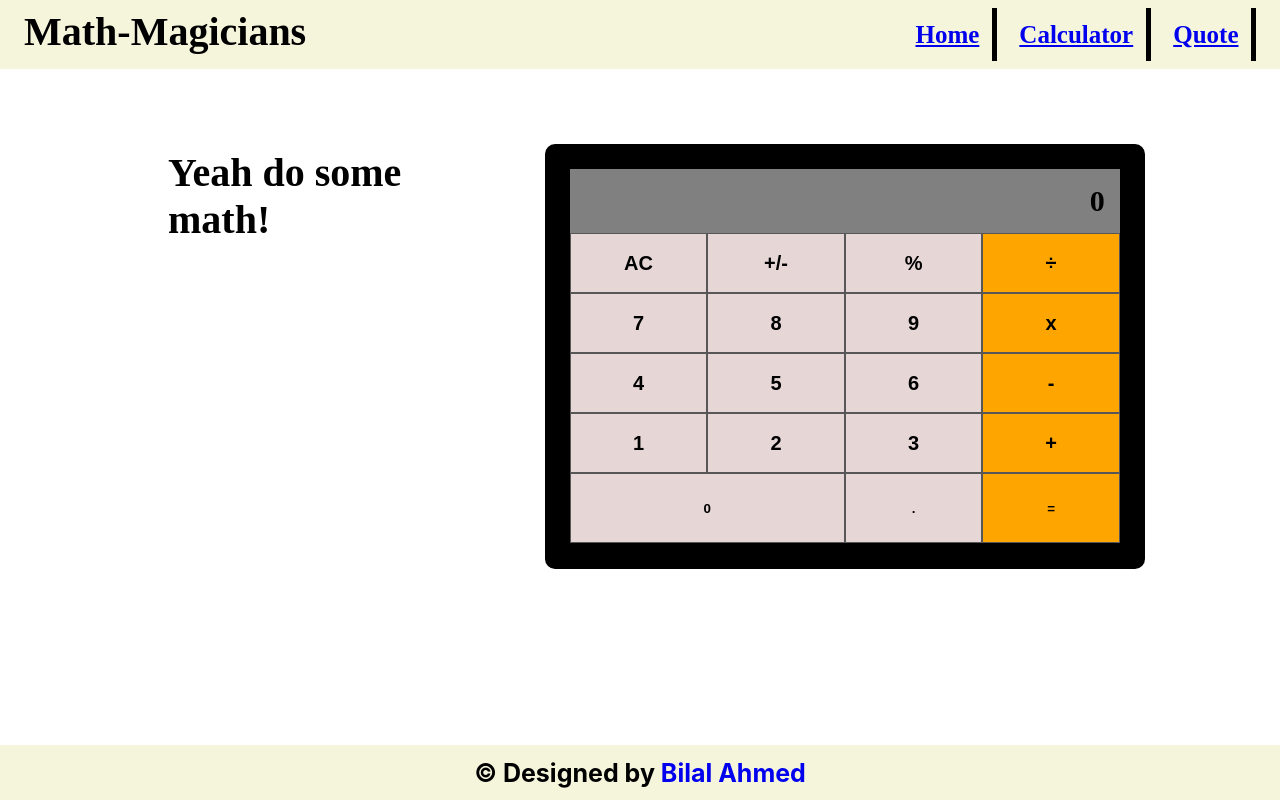
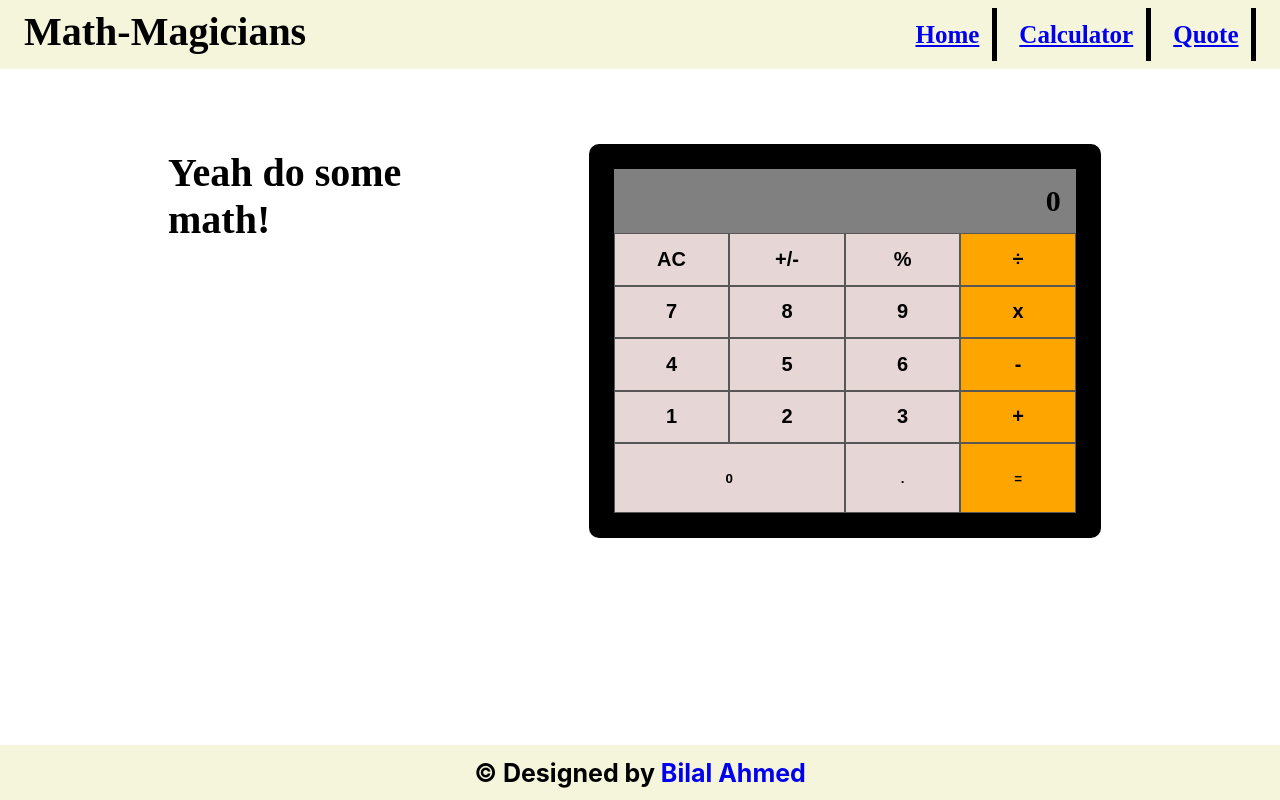
Before and after one commit to bilalrajput09/Math-Magicians, a React (Create React App) app: page /calculator in a window 1280 px wide. Built offline with nearby package versions, Linux system fonts and the light colour scheme.

Commit message:
Add some changes to UI

```diff
--- a/src/Components/Calculator.module.css
+++ b/src/Components/Calculator.module.css
@@ -9,7 +9,6 @@
   justify-content: space-between;
   max-width: 80vw;
   margin: 0 auto;
-  height: 500px;
 }
 
 .calculator_main_container h1 {
@@ -22,7 +21,7 @@
 
 .calculator_container {
   background-color: rgb(0, 0, 0);
-  width: 60%;
+  width: 50%;
   margin: 0 auto;
   padding: 1em;
   margin-top: 3em;
@@ -36,7 +35,7 @@
   display: grid;
   grid-template-columns: 1fr 1fr 1fr 1fr;
   grid-template-rows: 1fr 1fr 1fr 1fr;
-  height: 240px;
+  height: 210px;
 }
 
 .calculator_main button {
```
